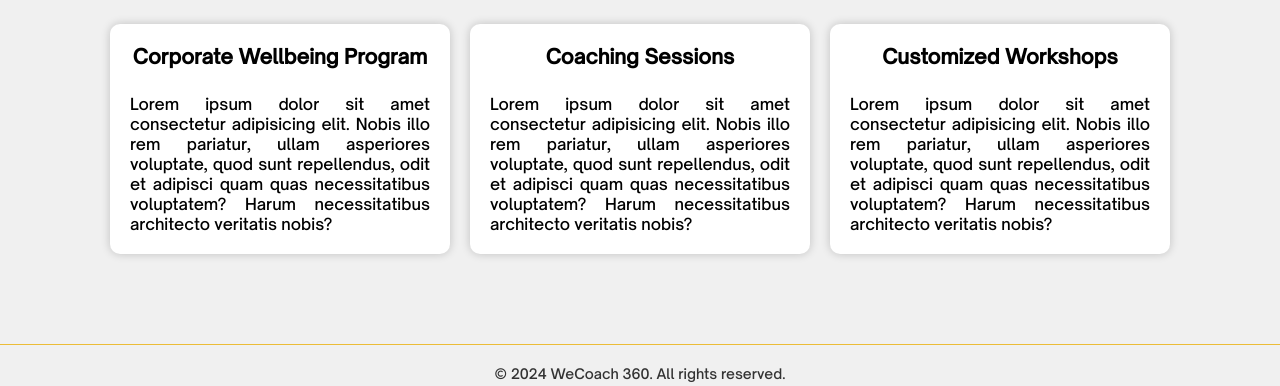
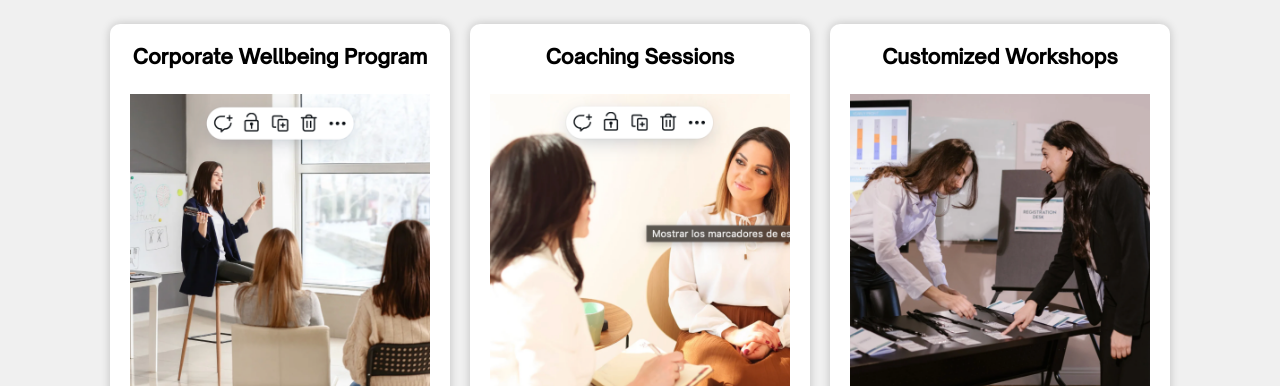
Before and after one commit to javibeat/wecoach, a plain HTML site: page services.html in a window 1280 px wide. Shown: the part 225-611 px from the top of the page. Drawn offline with Linux system fonts and the light colour scheme.

Commit message:
img services

```diff
--- a/services.html
+++ b/services.html
@@ -19,21 +19,21 @@
                 <a href="#wellbeing">
                 <div class="card">
                     <h2>Corporate Wellbeing Program</h2>
-                    <img src="" alt="">
+                    <img src="assets/img/service1.png" alt="Corporate Wellbeing Program">
                     <p>Lorem ipsum dolor sit amet consectetur adipisicing elit. Nobis illo rem pariatur, ullam asperiores voluptate, quod sunt repellendus, odit et adipisci quam quas necessitatibus voluptatem? Harum necessitatibus architecto veritatis nobis?</p>
                 </div>
             </a>
             <a href="#wellbeing">
                 <div class="card">
                     <h2>Coaching Sessions</h2>
-                    <img src="" alt="">
+                    <img src="assets/img/service2.png" alt="Coaching Sessions">
                     <p>Lorem ipsum dolor sit amet consectetur adipisicing elit. Nobis illo rem pariatur, ullam asperiores voluptate, quod sunt repellendus, odit et adipisci quam quas necessitatibus voluptatem? Harum necessitatibus architecto veritatis nobis?</p>
                 </div>
             </a>
             <a href="#wellbeing">
                 <div class="card">
                     <h2>Customized Workshops</h2>
-                    <img src="" alt="">
+                    <img src="assets/img/service3.png" alt="Customized Workshops">
                     <p>Lorem ipsum dolor sit amet consectetur adipisicing elit. Nobis illo rem pariatur, ullam asperiores voluptate, quod sunt repellendus, odit et adipisci quam quas necessitatibus voluptatem? Harum necessitatibus architecto veritatis nobis?</p>
                 </div>
             </a>
```
Also changed, not shown: assets/img/service1.png (added), assets/img/service2.png (added), assets/img/service3.png (added), 3 other files.
